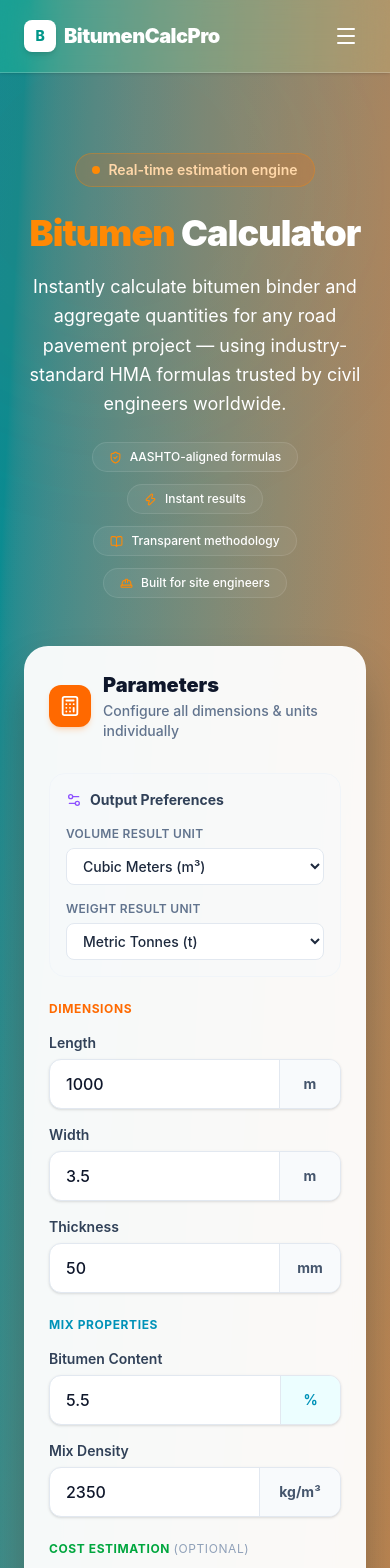
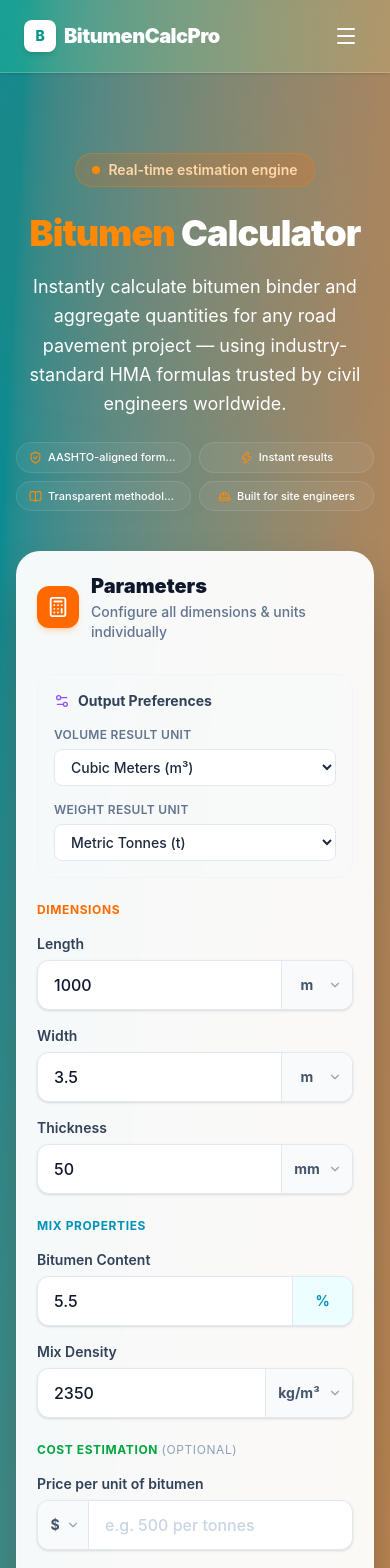
Before and after one commit to saadmalik298j-crypto/Bitumencalpro, a Next.js app: page / in a window 390 px wide. Shown: the top 1568 px of the page. Built offline with nearby package versions, Linux system fonts and the light colour scheme.

Commit message:
Your commit

```diff
--- a/app/components/Calculator.tsx
+++ b/app/components/Calculator.tsx
@@ -1,7 +1,7 @@
 "use client";
 
 import { useState } from "react";
-import { Calculator as CalcIcon, Database, Settings2, Box, Weight } from "lucide-react";
+import { Calculator as CalcIcon, Database, Settings2, Box, Weight, ChevronDown } from "lucide-react";
 
 type Results = {
   volume: number;
@@ -167,7 +167,7 @@ export default function Calculator() {
   return (
     <div className="w-full grid grid-cols-1 lg:grid-cols-2 gap-8">
       {/* ── Left Panel: Inputs ── */}
-      <div className="bg-white/95 backdrop-blur-xl border border-white/20 rounded-3xl p-6 sm:p-8 flex flex-col shadow-[0_25px_50px_-12px_rgba(0,0,0,0.35)] relative overflow-hidden z-10">
+      <div className="bg-white/95 backdrop-blur-xl border border-white/20 rounded-3xl p-5 sm:p-8 flex flex-col shadow-[0_25px_50px_-12px_rgba(0,0,0,0.35)] relative overflow-hidden z-10">
         <div className="flex justify-between items-center mb-8">
           <div className="flex items-center gap-3">
             <div className="bg-orange-500 text-white p-2.5 rounded-xl shadow-md shadow-orange-500/20">
@@ -232,14 +232,15 @@ export default function Calculator() {
                     className="flex-1 bg-transparent text-slate-900 px-4 py-3 outline-none w-full font-medium"
                     placeholder="0"
                   />
-                  <div className="bg-slate-50 border-l border-slate-200 flex items-center">
+                  <div className="bg-slate-50 border-l border-slate-200 flex items-center relative">
                     <select
                       value={field.unit}
                       onChange={(e) => field.setUnit(e.target.value)}
-                      className="bg-transparent text-slate-600 font-bold px-3 py-3 outline-none cursor-pointer appearance-none text-sm text-center min-w-[60px]"
+                      className="bg-transparent text-slate-600 font-bold pl-3 pr-8 py-3 outline-none cursor-pointer appearance-none text-sm text-center min-w-[60px]"
                     >
                       {LENGTH_UNITS.map(u => <option key={u.value} value={u.value}>{u.label}</option>)}
                     </select>
+                    <ChevronDown size={14} className="absolute right-2.5 text-slate-400 pointer-events-none" />
                   </div>
                 </div>
               </div>
@@ -285,14 +286,15 @@ export default function Calculator() {
                   className="flex-1 bg-transparent text-slate-900 px-4 py-3 outline-none w-full font-medium"
                   placeholder="0"
                 />
-                <div className="bg-slate-50 border-l border-slate-200 flex items-center">
+                <div className="bg-slate-50 border-l border-slate-200 flex items-center relative">
                   <select
                     value={densityUnit}
                     onChange={(e) => setDensityUnit(e.target.value)}
-                    className="bg-transparent text-slate-600 font-bold px-3 py-3 outline-none cursor-pointer appearance-none text-sm text-center min-w-[80px]"
+                    className="bg-transparent text-slate-600 font-bold pl-3 pr-8 py-3 outline-none cursor-pointer appearance-none text-sm text-center min-w-[80px]"
                   >
                     {DENSITY_UNITS.map(u => <option key={u.value} value={u.value}>{u.label}</option>)}
                   </select>
+                  <ChevronDown size={14} className="absolute right-2.5 text-slate-400 pointer-events-none" />
                 </div>
               </div>
             </div>
@@ -305,17 +307,18 @@ export default function Calculator() {
           <div className="flex flex-col gap-1.5">
             <label htmlFor="price" className="text-sm font-semibold text-slate-700">Price per unit of bitumen</label>
             <div className="flex rounded-xl overflow-hidden border border-slate-200 focus-within:border-green-400 focus-within:ring-4 focus-within:ring-green-100 transition-all bg-white shadow-sm">
-              <div className="bg-slate-50 border-r border-slate-200 flex items-center">
+              <div className="bg-slate-50 border-r border-slate-200 flex items-center relative">
                 <select
                   value={currency}
                   onChange={(e) => setCurrency(e.target.value)}
-                  className="bg-transparent text-slate-600 font-bold px-3 py-3 outline-none cursor-pointer appearance-none text-sm text-center min-w-[40px]"
+                  className="bg-transparent text-slate-600 font-bold pl-3 pr-7 py-3 outline-none cursor-pointer appearance-none text-sm text-center min-w-[50px]"
                 >
                   <option value="$">$</option>
                   <option value="€">€</option>
                   <option value="£">£</option>
                   <option value="₹">₹</option>
                 </select>
+                <ChevronDown size={14} className="absolute right-2 text-slate-400 pointer-events-none" />
               </div>
               <input
                 id="price"
@@ -351,7 +354,7 @@ export default function Calculator() {
       </div>
 
       {/* ── Right Panel: Results ── */}
-      <div className="bg-white/95 backdrop-blur-xl border border-white/20 rounded-3xl p-6 sm:p-8 flex flex-col shadow-[0_25px_50px_-12px_rgba(0,0,0,0.35)] min-h-[580px] relative overflow-hidden z-10">
+      <div className="bg-white/95 backdrop-blur-xl border border-white/20 rounded-3xl p-5 sm:p-8 flex flex-col shadow-[0_25px_50px_-12px_rgba(0,0,0,0.35)] min-h-[580px] relative overflow-hidden z-10">
         {!results ? (
           <div className="flex-1 flex flex-col items-center justify-center text-center px-4">
             <div className="w-20 h-20 bg-slate-50 border border-slate-100 rounded-3xl flex items-center justify-center mb-6 text-slate-300 shadow-inner">
--- a/app/page.tsx
+++ b/app/page.tsx
@@ -164,7 +164,7 @@ export default function Home() {
         <div className="absolute -top-32 -left-32 w-[480px] h-[480px] rounded-full bg-orange-500/5 blur-3xl pointer-events-none" />
         <div className="absolute -bottom-32 -right-32 w-[480px] h-[480px] rounded-full bg-violet-600/10 blur-3xl pointer-events-none" />
 
-        <div id="calculator" className="relative z-10 max-w-7xl mx-auto px-6 lg:px-8">
+        <div id="calculator" className="relative z-10 max-w-7xl mx-auto px-4 sm:px-6 lg:px-8">
           {/* Tag line */}
           <div className="flex justify-center mb-6">
             <div className="inline-flex items-center gap-2 px-4 py-1.5 rounded-full bg-orange-500/20 border border-orange-400/30 text-orange-200 text-sm font-semibold backdrop-blur-sm">
@@ -189,14 +189,14 @@ export default function Home() {
           </p>
 
           {/* Trust badges */}
-          <div className="flex flex-wrap justify-center gap-3 mb-12">
+          <div className="grid grid-cols-2 sm:flex sm:flex-wrap justify-center gap-2 sm:gap-3 mb-10 sm:mb-12">
             {TRUST_BADGES.map(({ icon: Icon, label }) => (
               <div
                 key={label}
-                className="flex items-center gap-2 bg-white/5 border border-white/10 rounded-full px-4 py-1.5 text-white text-xs font-medium"
+                className="flex items-center gap-1.5 sm:gap-2 bg-white/5 border border-white/10 rounded-full px-3 sm:px-4 py-1.5 text-white text-[11px] sm:text-xs font-medium justify-center"
               >
-                <Icon size={13} className="text-orange-400" />
-                {label}
+                <Icon size={13} className="text-orange-400 shrink-0" />
+                <span className="truncate">{label}</span>
               </div>
             ))}
           </div>
```
